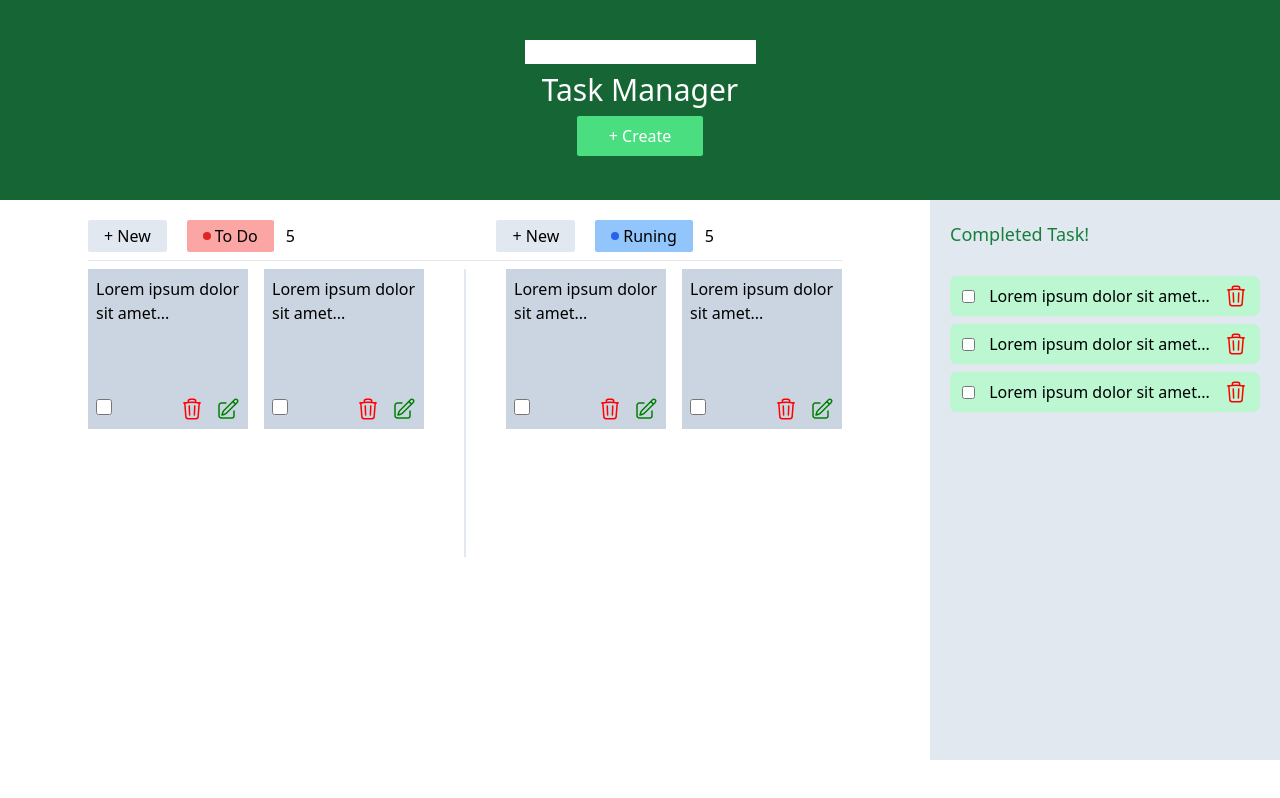
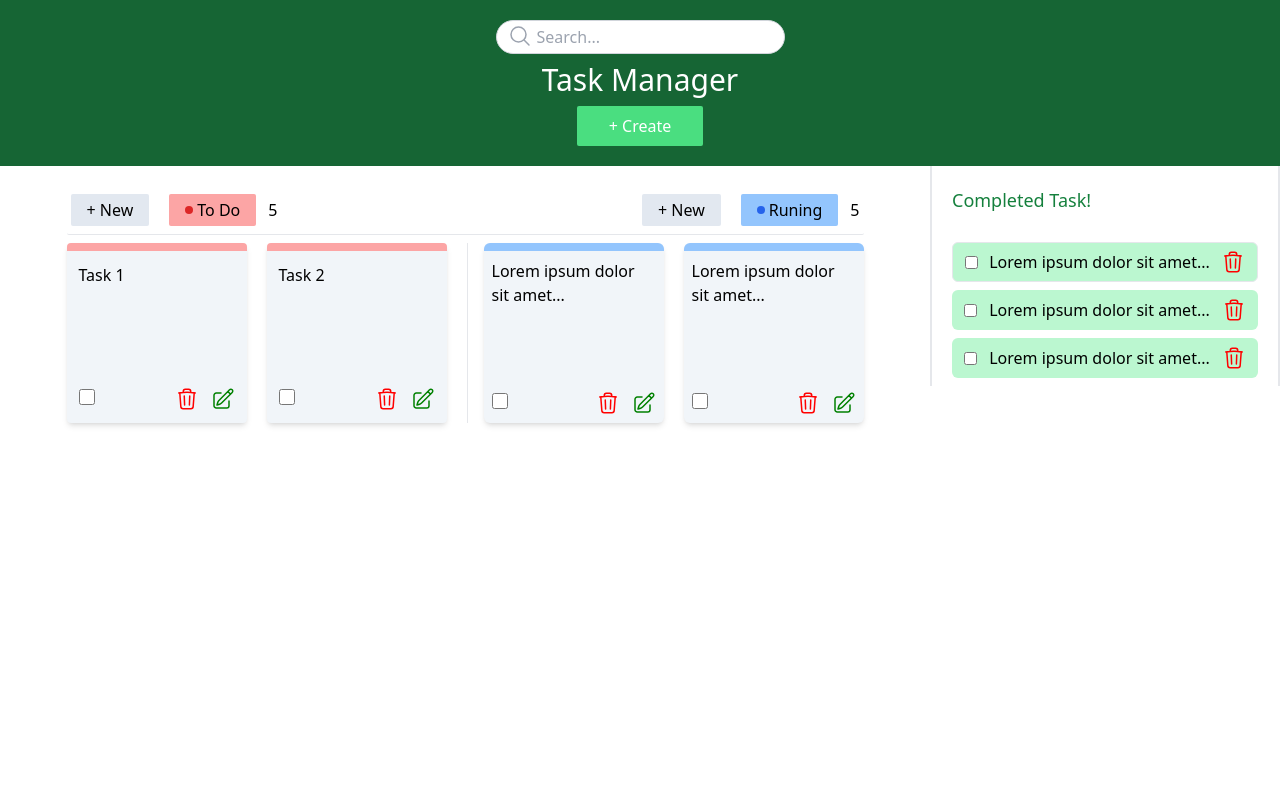
Before and after one commit to Nayem707/Todo-list-app, a React (Vite) app: page / in a window 1280 px wide. Built offline with nearby package versions, Linux system fonts and the light colour scheme.

Commit message:
Drag & drop components implement

```diff
--- /dev/null
+++ b/src/components/common/DragaAndDrop.jsx
@@ -0,0 +1,77 @@
+import { useState } from 'react';
+import Card from './ToDoCard';
+import InprogressCad from './InprogressCad';
+
+function DragAndDrop() {
+  const [tasks, setTasks] = useState([
+    { id: 1, title: 'Task 1', status: 'todo' },
+    { id: 2, title: 'Task 2', status: 'todo' },
+    { id: 3, title: 'Task 3', status: 'inprogress' },
+    { id: 4, title: 'Task 4', status: 'inprogress' },
+  ]);
+
+  const handleDragStart = (e, taskId) => {
+    e.dataTransfer.setData('text/plain', taskId);
+  };
+
+  const handleDragOver = (e) => {
+    e.preventDefault();
+  };
+
+  const handleDrop = (e, newStatus) => {
+    e.preventDefault();
+    const taskId = e.dataTransfer.getData('text/plain');
+    const updatedTasks = tasks.map((task) => {
+      if (task.id.toString() === taskId) {
+        return { ...task, status: newStatus };
+      }
+      return task;
+    });
+    setTasks(updatedTasks);
+  };
+
+  return (
+    <div className='flex gap-2'>
+      <div
+        className='border-r pr-5 grid grid-cols-2 gap-5'
+        onDragOver={handleDragOver}
+        onDrop={(event) => handleDrop(event, 'todo')}
+      >
+        {tasks.map(
+          (task) =>
+            task.status === 'todo' && (
+              <div
+                key={task.id}
+                draggable
+                onDragStart={(event) => handleDragStart(event, task.id)}
+                className=' cursor-move'
+              >
+                <Card title={task.title} />
+              </div>
+            )
+        )}
+      </div>
+      <div
+        className=' grid grid-cols-2 gap-5 pl-2'
+        onDragOver={handleDragOver}
+        onDrop={(event) => handleDrop(event, 'inprogress')}
+      >
+        {tasks.map(
+          (task) =>
+            task.status === 'inprogress' && (
+              <div
+                key={task.id}
+                draggable
+                onDragStart={(event) => handleDragStart(event, task.id)}
+                className=' cursor-grab '
+              >
+                <InprogressCad />
+              </div>
+            )
+        )}
+      </div>
+    </div>
+  );
+}
+
+export default DragAndDrop;
--- a/src/components/common/InprogressCad.jsx
+++ b/src/components/common/InprogressCad.jsx
@@ -2,7 +2,7 @@ import { EditIcon, TrashIcon } from '../../assets/Icon';
 
 const InprogressCad = () => {
   return (
-    <div className='h-40 w-40 p-2 bg-slate-300 grid grid-cols-1 gap-4 content-between'>
+    <div className='h-[180px] w-[180px] p-2 border-t-8 rounded-md shadow-md border-blue-300 bg-slate-100 grid grid-cols-1 gap-4 content-between'>
       <div>
         <p>Lorem ipsum dolor sit amet...</p>
       </div>
--- a/src/components/common/Modal.jsx
+++ b/src/components/common/Modal.jsx
@@ -1,6 +1,4 @@
 import { useState } from 'react';
-import { EditIcon } from '../../assets/Icon';
-import Card from './ToDoCard';
 
 function Modal() {
   const [isOpen, setIsOpen] = useState(false);
@@ -15,10 +13,12 @@ function Modal() {
 
   return (
     <div className='bg-gray-200 flex justify-center items-center h-screen'>
-      {/* <button className='' onClick={openModal}>
-        <EditIcon />
-      </button> */}
-      <Card openModal={openModal} />
+      <button
+        onClick={openModal}
+        className=' px-8 py-2 rounded-sm font-medium text-white bg-green-400'
+      >
+        + Create
+      </button>
 
       {isOpen && (
         <div className='fixed top-0 left-0 w-full h-full bg-gray-800 bg-opacity-50 flex justify-center items-center'>
--- /dev/null
+++ b/src/components/common/SearchInput.jsx
@@ -0,0 +1,38 @@
+import { useState } from 'react';
+
+function SearchInput() {
+  const [searchTerm, setSearchTerm] = useState('');
+
+  const handleChange = (event) => {
+    setSearchTerm(event.target.value);
+  };
+
+  return (
+    <div className='relative'>
+      <input
+        type='text'
+        placeholder='Search...'
+        value={searchTerm}
+        onChange={handleChange}
+        className='border border-gray-300 rounded-full py-1 px-4 pl-10 focus:outline-none focus:border-blue-500'
+      />
+
+      <svg
+        xmlns='http://www.w3.org/2000/svg'
+        fill='none'
+        viewBox='0 0 24 24'
+        strokeWidth={1.5}
+        stroke='currentColor'
+        className='absolute left-3 top-1 h-6 w-6 text-gray-400'
+      >
+        <path
+          strokeLinecap='round'
+          strokeLinejoin='round'
+          d='m21 21-5.197-5.197m0 0A7.5 7.5 0 1 0 5.196 5.196a7.5 7.5 0 0 0 10.607 10.607Z'
+        />
+      </svg>
+    </div>
+  );
+}
+
+export default SearchInput;
--- a/src/components/common/SideCard.jsx
+++ b/src/components/common/SideCard.jsx
@@ -3,13 +3,13 @@ import { TrashIcon } from '../../assets/Icon';
 
 const SideCard = () => {
   return (
-    <section className=' bg-slate-200 w-[350px] h-[70vh]'>
+    <section className='w-[350px] border-x-2 sticky top-0'>
       <div className='py-5 px-5'>
         <h1 className=' text-lg font-medium text-green-700'>Completed Task!</h1>
       </div>
 
       <div className='grid gap-2 px-5 py-2'>
-        <div className='flex items-center justify-between px-3 h-10 rounded-md bg-green-200'>
+        <div className='flex border items-center justify-between px-3 h-10 rounded-md bg-green-200'>
           <input type='checkbox' name='' id='' />
           <p>Lorem ipsum dolor sit amet...</p>
           <TrashIcon />
--- a/src/components/common/ToDoCard.jsx
+++ b/src/components/common/ToDoCard.jsx
@@ -1,10 +1,10 @@
 import { EditIcon, TrashIcon } from '../../assets/Icon';
 
-const Card = () => {
+const Card = ({ title }) => {
   return (
-    <div className='h-40 w-40 p-2 bg-slate-300 grid grid-cols-1 gap-4 content-between'>
+    <div className='h-[180px] w-[180px] p-3 border-t-8 rounded border-red-300 shadow-md bg-slate-100 grid grid-cols-1 gap-4 content-between'>
       <div>
-        <p>Lorem ipsum dolor sit amet...</p>
+        <p>{title}</p>
       </div>
 
       <div className=' flex justify-between items-center gap-5'>
--- a/src/components/layout/NavStyle.jsx
+++ b/src/components/layout/NavStyle.jsx
@@ -1,10 +1,10 @@
-import React from 'react';
+import SearchInput from '../common/SearchInput';
 
 const NavStyle = () => {
   return (
-    <header className='bg-green-800 h-[200px]'>
-      <div className='text-center py-10 space-y-2'>
-        <input type='text' />
+    <header className='bg-green-800 flex justify-center items-center'>
+      <div className=' text-center py-5 space-y-2'>
+        <SearchInput />
         <h1 className=' text-white text-3xl'>Task Manager</h1>
 
         <div className=' text-center'>
--- a/src/page/home/Home.jsx
+++ b/src/page/home/Home.jsx
@@ -1,20 +1,19 @@
 import Card from '../../components/common/ToDoCard';
 import InprogressCad from '../../components/common/InprogressCad';
 import SideCard from '../../components/common/SideCard';
-import Modal from '../../components/common/Modal';
+import DragAndDrop from '../../components/common/DragaAndDrop';
 
 const Home = () => {
   return (
-    <section className='flex justify-between'>
-      <div className='mx-auto py-5 space-y-2'>
-        <header className='flex w-100 justify-between'>
-          <div className=' flex gap-5 '>
+    <section className='flex justify-between '>
+      <div className='mx-auto py-5 space-y-2 px-5'>
+        <header className='py-2 px-1 rounded-sm border-b sticky top-0 bg-white flex justify-between'>
+          <div className='flex gap-5 '>
             <div>
               <button className=' font-medium bg-slate-200 px-4 rounded-sm py-1'>
                 + New
               </button>
             </div>
-
             <div className=' flex gap-3 items-center'>
               <p className='flex items-center gap-1 bg-red-300 font-medium px-4 rounded-sm py-1'>
                 <div className='h-2 w-2 rounded-full bg-red-600' />
@@ -24,7 +23,7 @@ const Home = () => {
             </div>
           </div>
 
-          <div className=' flex gap-5 px-32'>
+          <div className='flex gap-5'>
             <div>
               <button className=' font-medium bg-slate-200 px-4 rounded-sm py-1'>
                 + New
@@ -41,24 +40,11 @@ const Home = () => {
           </div>
         </header>
 
-        <hr />
-
-        <div className='flex justify-between gap-10'>
-          <div className='grid grid-cols-2 gap-4'>
-            <Card />
-            <Card />
-          </div>
-
-          <div className='py-18 w-[2px] h-72 bg-slate-200' />
-
-          <div className='grid grid-cols-2 gap-4'>
-            <InprogressCad />
-            <InprogressCad />
-          </div>
-        </div>
+        <DragAndDrop />
       </div>
 
-      <div>
+      {/* Completing Task card */}
+      <div className=''>
         <SideCard />
       </div>
     </section>
```
